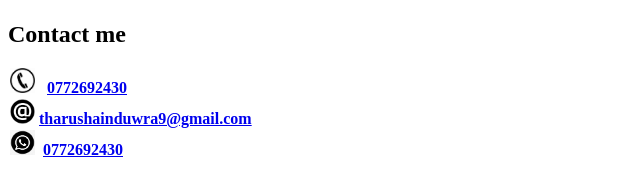
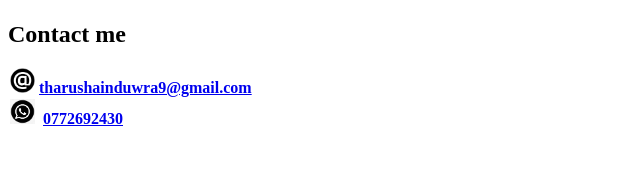
Before and after one commit to Tharu2324/iCM-iCD-106-107, a plain HTML site: page index.html in a window 1280 px wide. Shown: the part 36-232 px from the top of the page, without its empty margins (0-640 px from the left). Drawn offline with Linux system fonts and the light colour scheme.

Commit message:
2nd commit

```diff
--- a/index.html
+++ b/index.html
@@ -9,7 +9,7 @@
 <body>
     <img src="" alt="">
     <h2>Contact me</h2>
-    <h4 style="margin: 2px;"><img src="IMG/phone.jpeg" alt="" >&nbsp;&nbsp;&nbsp;<a href="tel:0772692430">0772692430</a></h4>
+
     <h4 style="margin: 2px;"><img src="IMG/Email.png" alt="">&nbsp;<a href="email:tharushainduwra9@gmail.com">tharushainduwra9@gmail.com</a></h4>
     <h4 style="margin: 2px;"><img src="IMG/whatsapp.png" alt="">&nbsp;&nbsp;<a href="tel:0772692430">0772692430</a></h4>
 </body>
```
